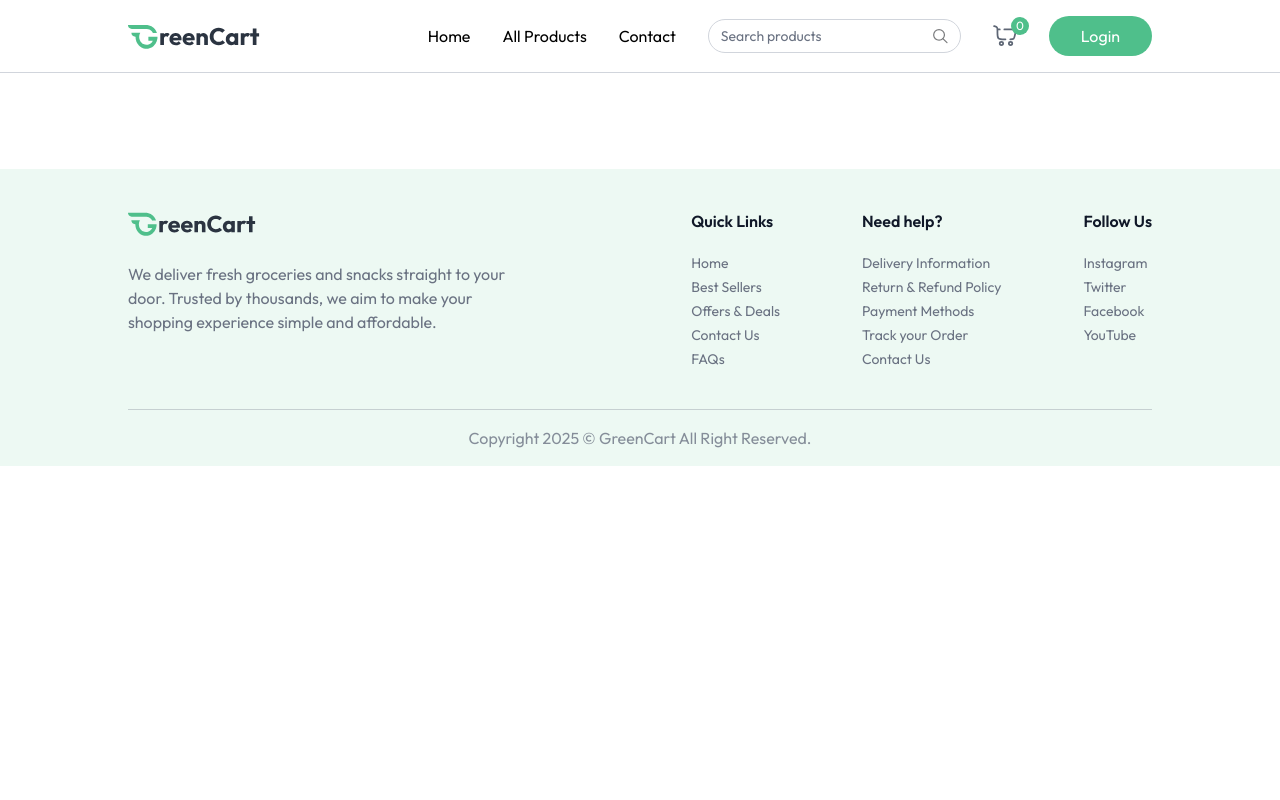
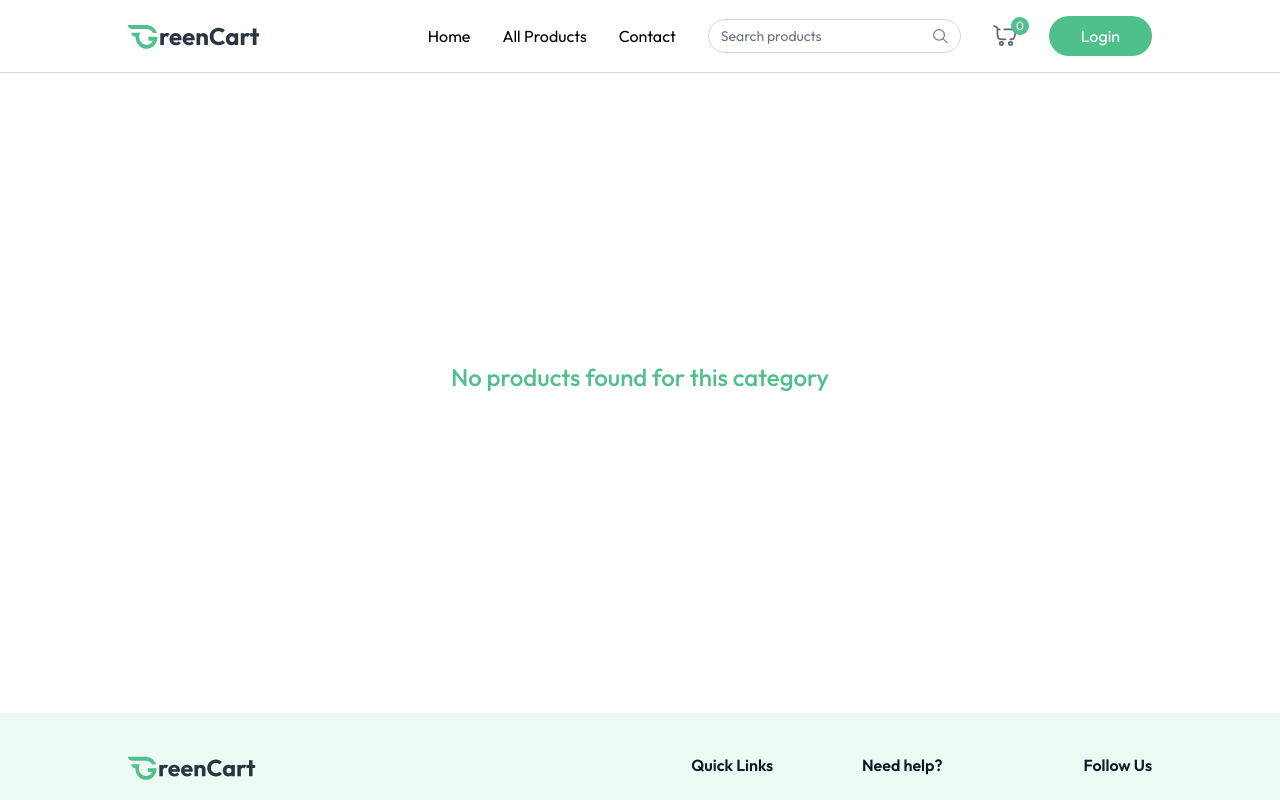
Before and after one commit to TheRealFarhanDev/GreenCart, a React (Vite) app in the folder frontend/: page /products/1 in a window 1280 px wide. Shown: the top 800 px of the page. Built offline with nearby package versions, Linux system fonts and the light colour scheme.

Commit message:
Product Category Page

```diff
--- a/frontend/src/App.jsx
+++ b/frontend/src/App.jsx
@@ -6,6 +6,7 @@ import Footer from "./components/Footer"
 import { useAppContext } from "./context/AppContext"
 import Login from "./components/Login"
 import AllProducts from "./pages/AllProducts"
+import ProductCategory from "./pages/ProductCategory.jsx"
 
 function App() {
   const isSellerPath = useLocation().pathname.includes("seller")
@@ -21,6 +22,7 @@ function App() {
           <Routes>
             <Route path="/" element={<Home />} />
             <Route path="/products" element={<AllProducts />} />
+            <Route path="/products/:category" element={<ProductCategory />} />
           </Routes>
         </div>
         {!isSellerPath && <Footer />}
--- a/frontend/src/components/BestSeller.jsx
+++ b/frontend/src/components/BestSeller.jsx
@@ -1,15 +1,15 @@
 import React from 'react'
-import ProductCart from './ProductCart'
+import ProductCard from './ProductCard'
 import { useAppContext } from '../context/AppContext'
 
 const BestSeller = () => {
-    const {products} = useAppContext();
+    const { products } = useAppContext();
     return (
         <div className='mt-16'>
             <p className='text-2xl md:text-3xl font-medium'>Best Sellers</p>
             <div className='grid grid-cols-2 gap-3 sm:grid-cols-3 md:grid-cols-4 md:gap-6 lg:grid-cols-5 mt-6 auto-rows-auto'>
-                {products.filter((product)=>product.inStock).slice(0,5).map((product, index)=>(
-                    <ProductCart key={index} product={product}/>
+                {products.filter((product) => product.inStock).slice(0, 5).map((product, index) => (
+                    <ProductCard key={index} product={product} />
                 ))}
             </div>
         </div>
--- a/frontend/src/components/BottomBanner.jsx
+++ b/frontend/src/components/BottomBanner.jsx
@@ -9,13 +9,13 @@ const BottomBanner = () => {
 
             <div className='absolute inset-0 flex flex-col items-center md:items-end md:justify-center pt-16 md:pt-0 md:pr-24'>
                 <div>
-                    <h1 className='text-2xl md:text-3xl font-semibold text-primary mb-6'>Why We Are the Best?</h1>
+                    <h1 className='text-xl sm:text-2xl md:text-3xl font-semibold text-primary mb-6'>Why We Are the Best?</h1>
                     {features.map((feature, index) => (
                         <div key={index} className='flex items-center gap-4 mt-2'>
                             <img src={feature.icon} alt={feature.title} className='w-9 md:w-11' />
                             <div>
-                                <h3 className='text-lg md:text-xl font-semibold'>{feature.title}</h3>
-                                <p className='text-gray-500/70 text-xs md:text-sm'>{feature.description}</p>
+                                <h3 className='text-base sm:text-lg md:text-xl font-semibold'>{feature.title}</h3>
+                                <p className='text-xs sm:text-sm md:text-base text-gray-500/70'>{feature.description}</p>
                             </div>
                         </div>
                     ))}
--- a/frontend/src/components/ProductCart.jsx
+++ b/frontend/src/components/ProductCard.jsx
@@ -1,12 +1,16 @@
 import { assets } from "../assets/assets";
 import { useAppContext } from "../context/AppContext";
 
-const ProductCart = ({ product }) => {
+const ProductCard = ({ product }) => {
 
-    const {currency, cartItems, addToCart, UpdateCartitem, RemoveFromCart, navigate} = useAppContext();
+    const { currency, cartItems, addToCart, UpdateCartitem, RemoveFromCart, navigate } = useAppContext();
 
     return product && (
-        <div className="border border-gray-500/20 rounded-md md:px-4 px-3 py-2 bg-white w-full max-w-[14rem] mx-auto">
+        <div onClick={() => {
+            navigate(`/products/${product.category.toLowerCase()}/${product._id}`);
+            scrollTo(0, 0)
+        }}
+        className="border border-gray-500/20 rounded-md md:px-4 px-3 py-2 bg-white w-full max-w-[14rem] mx-auto">
             <div className="group cursor-pointer flex items-center justify-center px-2">
                 <img className="group-hover:scale-105 transition max-w-26 md:max-w-36" src={product.image[0]} alt={product.name} />
             </div>
@@ -25,17 +29,17 @@ const ProductCart = ({ product }) => {
                     </p>
                     <div className="text-primary" onClick={(e) => (e.stopPropagation())}>
                         {!cartItems[product._id] ? (
-                            <button className="flex items-center justify-center gap-1 bg-primary/10 border border-primary/40 md:w-[80px] w-[64px] h-[34px] rounded cursor-pointer"  onClick={() => addToCart(product._id)}>
-                                <img src={assets.cart_icon}  alt="cart_icon" />
+                            <button className="flex items-center justify-center gap-1 bg-primary/10 border border-primary/40 md:w-[80px] w-[64px] h-[34px] rounded cursor-pointer" onClick={() => addToCart(product._id)}>
+                                <img src={assets.cart_icon} alt="cart_icon" />
                                 Add
                             </button>
                         ) : (
                             <div className="flex items-center justify-center gap-2 md:w-20 w-16 h-[34px] bg-primary/25 rounded select-none">
-                                <button className="cursor-pointer text-md px-2 h-full" onClick={() => {RemoveFromCart(product._id)}}>
+                                <button className="cursor-pointer text-md px-2 h-full" onClick={() => { RemoveFromCart(product._id) }}>
                                     -
                                 </button>
                                 <span className="w-5 text-center">{cartItems[product._id]}</span>
-                                <button className="cursor-pointer text-md px-2 h-full" onClick={() => {addToCart(product._id)}}>
+                                <button className="cursor-pointer text-md px-2 h-full" onClick={() => { addToCart(product._id) }}>
                                     +
                                 </button>
                             </div>
@@ -47,4 +51,4 @@ const ProductCart = ({ product }) => {
     );
 };
 
-export default ProductCart;
+export default ProductCard;
--- a/frontend/src/pages/AllProducts.jsx
+++ b/frontend/src/pages/AllProducts.jsx
@@ -1,6 +1,6 @@
 import React, { useEffect, useState } from 'react'
 import { useAppContext } from '../context/AppContext'
-import ProductCart from '../components/ProductCart';
+import ProductCard from '../components/ProductCard';
 
 const AllProducts = () => {
     const { products, searchQuery } = useAppContext();
@@ -25,7 +25,7 @@ const AllProducts = () => {
 
             <div className='grid grid-cols-2 gap-3 mt-6 sm:grid-cols-3 md:grid-cols-4 md:gap-6 lg:grid-cols-5'>
                 {filteredProducts.filter((product)=>product.inStock).map((product, index)=>(
-                    <ProductCart key={index} product={product}/>
+                    <ProductCard key={index} product={product}/>
                 ))}
             </div>
         </div>
--- /dev/null
+++ b/frontend/src/pages/ProductCategory.jsx
@@ -0,0 +1,37 @@
+import React from 'react'
+import { useAppContext } from '../context/AppContext'
+import { useParams } from 'react-router-dom';
+import { categories } from '../assets/assets';
+import ProductCard from '../components/ProductCard';
+
+const ProductCategory = () => {
+    const { products } = useAppContext();
+    const { category } = useParams();
+
+    const searchCategory = categories.find((item) => item.path.toLowerCase() === category.toLowerCase());
+
+    const filteredProducts = products.filter((product) => product.category.toLowerCase() === category);
+    return (
+        <div className='mt-16'>
+            {searchCategory && (
+                <div className='flex flex-col items-end w-max'>
+                    <p className='text-2xl font-medium uppercase'>{searchCategory.text}</p>
+                    <div className='w-16 h-0.5 bg-primary rounded-full'></div>
+                </div>
+            )}
+
+            {filteredProducts.length > 0 ? (
+                <div className='grid grid-cols-2 gap-3 mt-6 sm:grid-cols-3 md:grid-cols-4 md:gap-6 lg:grid-cols-5'>
+                    {filteredProducts.map((product) => (
+                        <ProductCard key={product.id} product={product} />
+                    )
+                    )}
+                </div>
+            ) : (<div className='flex items-center justify-center h-[60vh]'>
+                <p className='text-2xl font-medium text-primary'>No products found for this category</p>
+            </div>)}
+        </div>
+    )
+}
+
+export default ProductCategory
```
